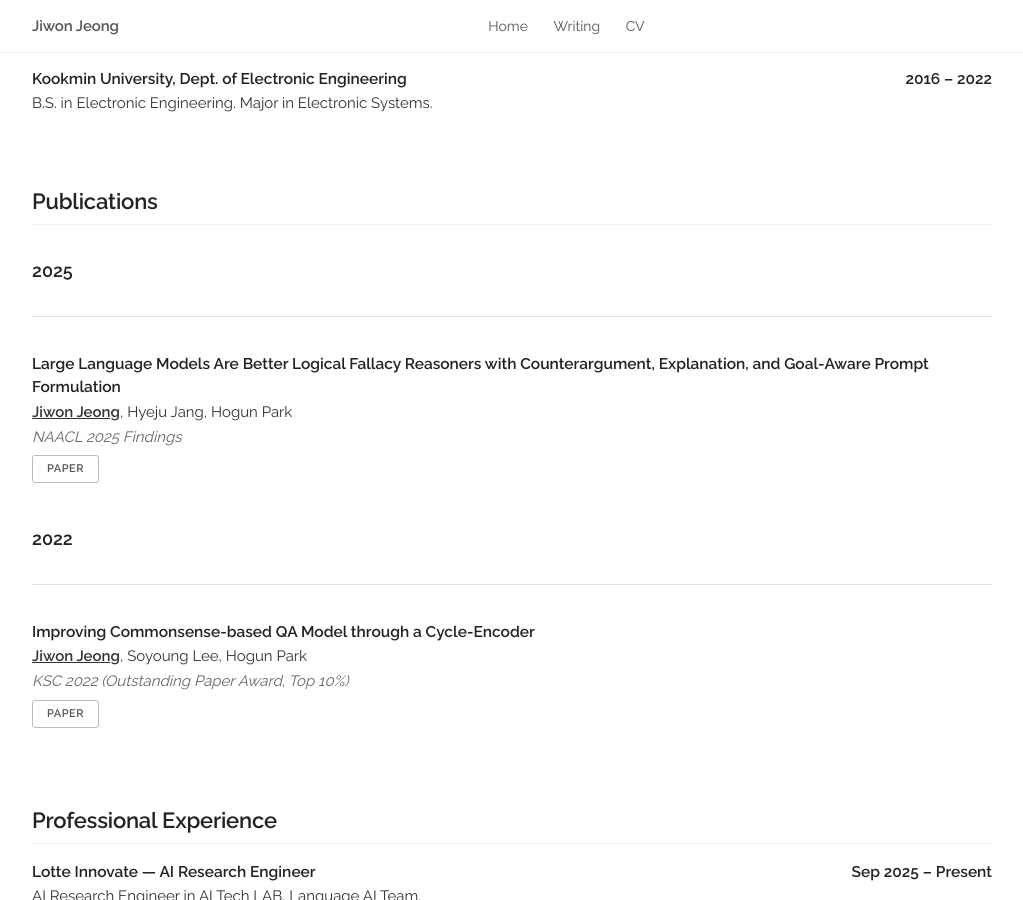
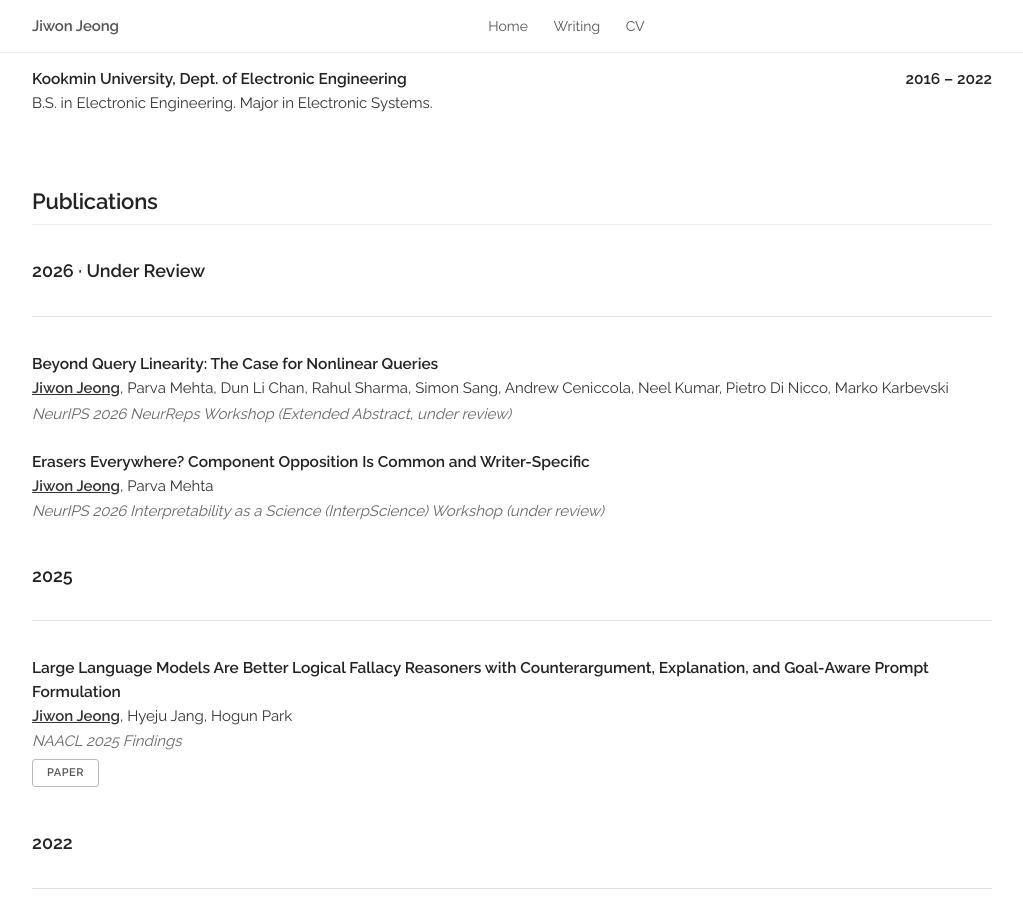
Before and after one commit to jw9603/jw9603.github.io, a Jekyll site: the page built from index.html, in a window 1280 px wide and 900 px high, scrolled down 1299 px. Shown: the whole window, without its empty margins (128-1151 px from the left). Built offline with Jekyll 4.4.1, drawn with Linux system fonts in a browser that asks for light colours; a style sheet for code colours, icons or effects is not loaded.

Commit message:
Add two NeurIPS 2026 workshop submissions under review

```diff
--- a/index.html
+++ b/index.html
@@ -135,6 +135,27 @@ description: AI Research Engineer — NLP, LLM Reasoning
     <div class="paper">
       <div class="row">
         <div class="twelve columns">
+          <h6 class="year-heading">2026 · Under Review</h6><hr />
+          <p class="title"><b>Beyond Query Linearity: The Case for Nonlinear Queries</b></p>
+          <p><b><u>Jiwon Jeong</u></b>, Parva Mehta, Dun Li Chan, Rahul Sharma, Simon Sang, Andrew Ceniccola, Neel Kumar, Pietro Di Nicco, Marko Karbevski</p>
+          <p><i>NeurIPS 2026 NeurReps Workshop (Extended Abstract, under review)</i></p>
+        </div>
+      </div>
+    </div>
+
+    <div class="paper">
+      <div class="row">
+        <div class="twelve columns">
+          <p class="title"><b>Erasers Everywhere? Component Opposition Is Common and Writer-Specific</b></p>
+          <p><b><u>Jiwon Jeong</u></b>, Parva Mehta</p>
+          <p><i>NeurIPS 2026 Interpretability as a Science (InterpScience) Workshop (under review)</i></p>
+        </div>
+      </div>
+    </div>
+
+    <div class="paper">
+      <div class="row">
+        <div class="twelve columns">
           <h6 class="year-heading">2025</h6><hr />
           <p class="title"><b>Large Language Models Are Better Logical Fallacy Reasoners with Counterargument, Explanation, and Goal-Aware Prompt Formulation</b></p>
           <p><b><u>Jiwon Jeong</u></b>, Hyeju Jang, Hogun Park</p>
```
